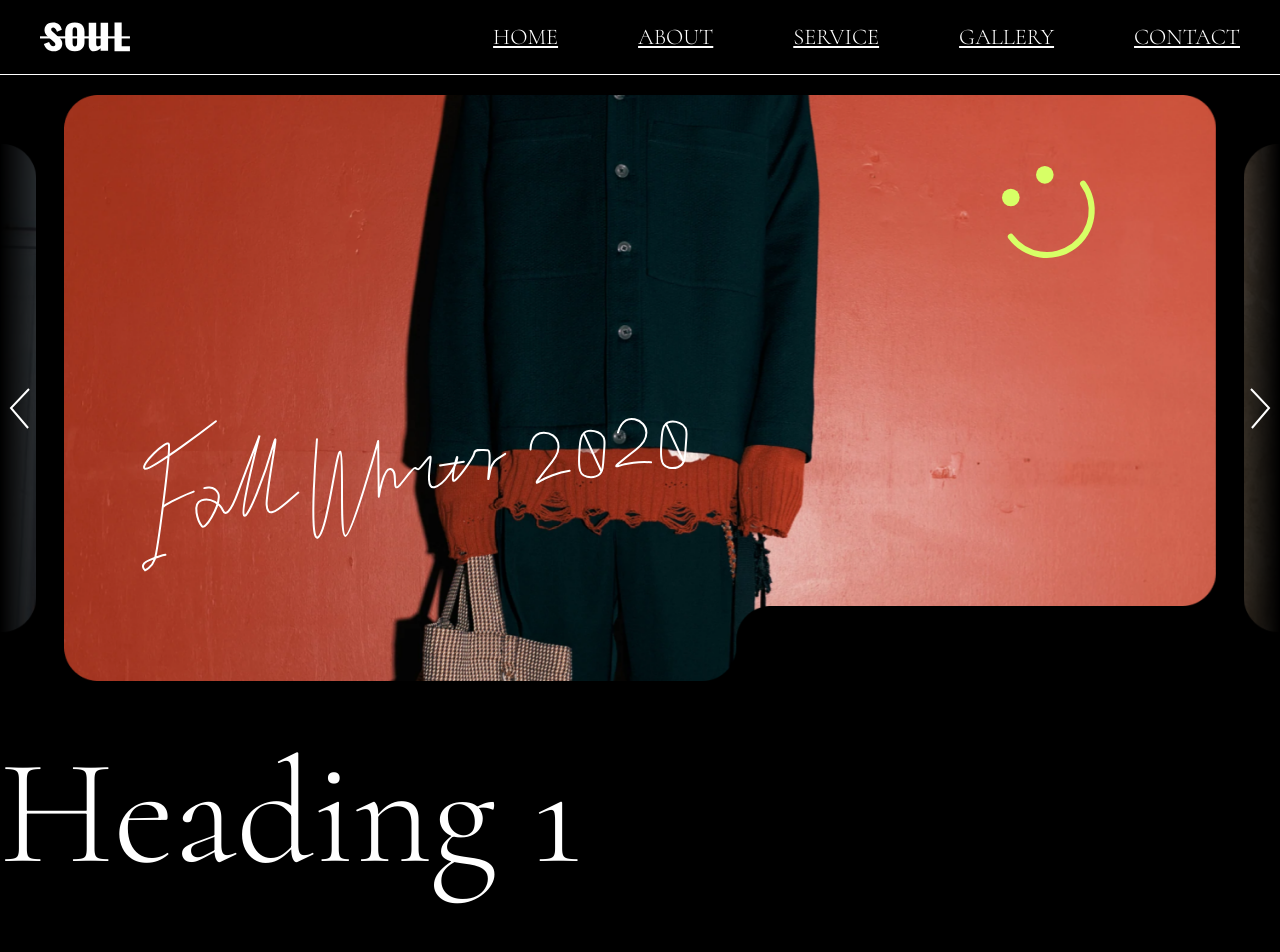
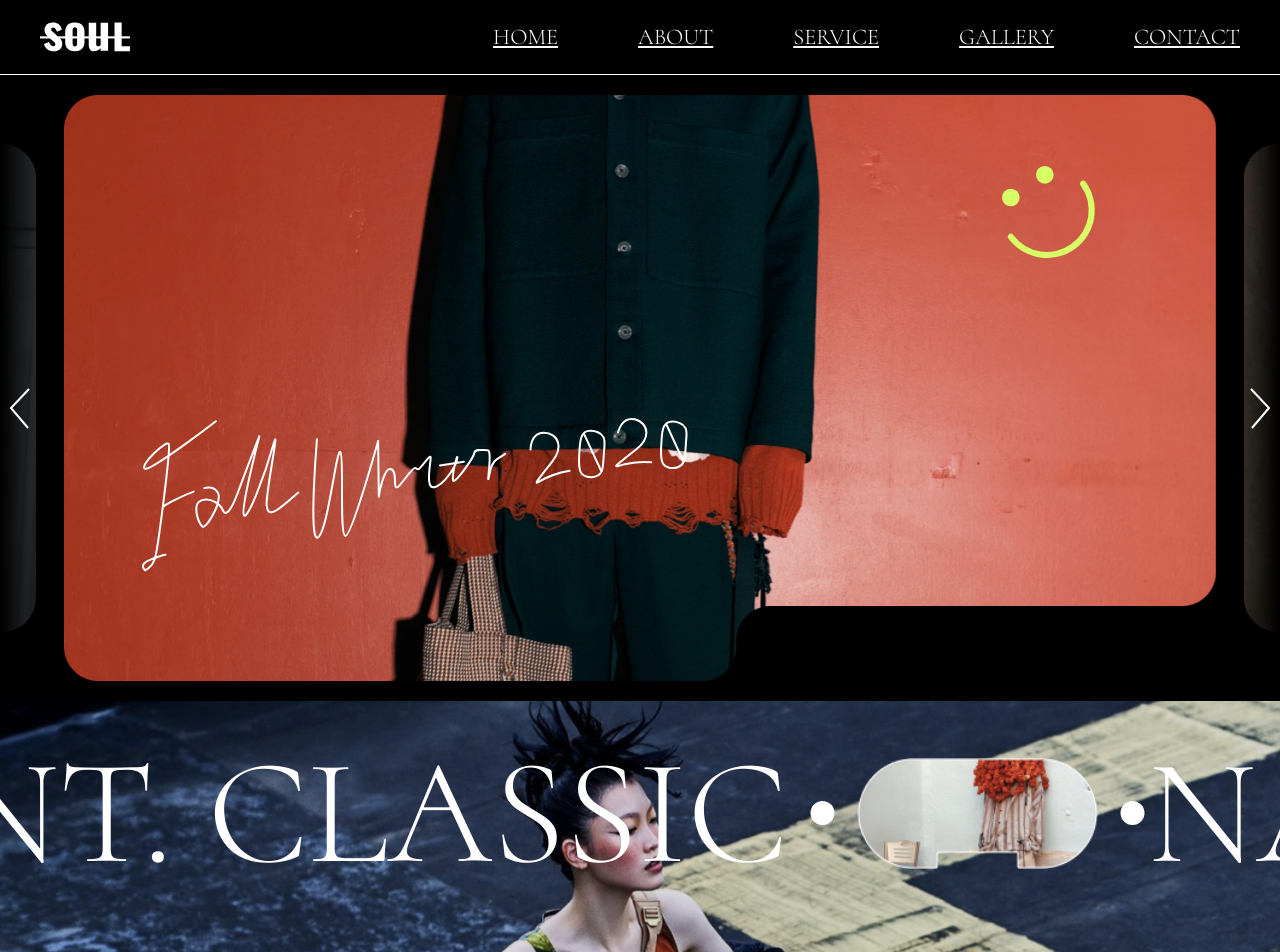
Before and after one commit to ienming/test, a Vue app: page / in a window 1280 px wide. Shown: the top 952 px of the page. Built offline with nearby package versions, Linux system fonts and the light colour scheme.

Commit message:
fix resize hero, marquee section

```diff
--- a/src/App.vue
+++ b/src/App.vue
@@ -2,12 +2,14 @@
 import MaskButton from './components/MaskButton.vue';
 import StudioHeader from './components/StudioHeader.vue';
 import HeroSwiper from './components/HeroSwiper.vue';
+import MarqueeSection from './components/MarqueeSection.vue';
 </script>
 
 <template>
   <StudioHeader></StudioHeader>
   <main>
     <HeroSwiper></HeroSwiper>
+    <MarqueeSection></MarqueeSection>
     <h1 class="fz-h1">Heading 1</h1>
     <h2 class="fz-h2">Heading 2</h2>
     <h3 class="fz-h3">Heading 3</h3>
--- a/src/components/HeroSwiper.vue
+++ b/src/components/HeroSwiper.vue
@@ -33,6 +33,26 @@ const heros = [
 ]
 
 // Controls
+// Swipte on phone
+let touchstartX = 0;
+let touchstartY = 0;
+let touchendX = 0;
+let touchendY = 0;
+
+function handleGesture(touchstartX, touchstartY, touchendX, touchendY) {
+    const delx = touchendX - touchstartX;
+    const dely = touchendY - touchstartY;
+    if(Math.abs(delx) > Math.abs(dely)){
+        if(delx > 0) {
+            // alert("right")
+            prevHero()
+        }else{
+            // alert("left")
+            nextHero()
+        }
+    }
+}
+
 function scrollBox(){
     const dom = heroScrollBox.value
     gsap.to(dom, {
@@ -49,6 +69,17 @@ function scrollBox(){
 
             }
         })
+}
+
+function initHero(){
+    const herosDom = heroScrollBox.value.children
+    const arr = Array.from(herosDom)
+    for (let i=0; i<arr.length; i++){
+        console.log(arr[i].offsetLeft)
+        heros[i]['left'] = arr[i].offsetLeft
+        heros[i]['width'] = arr[i].clientWidth
+    }
+    scrollBox()
 }
 
 function nextHero(){
@@ -72,24 +103,32 @@ function prevHero(){
 
 //
 const activeHero = ref(1);
-const heroScrollBox = ref();
-console.log(heroScrollBox);
+const heroScrollBox = ref(null);
+const heroBox = ref(null);
 onMounted(()=>{
     nextTick(()=>{
-        const herosDom = heroScrollBox.value.children
-        const arr = Array.from(herosDom)
-        for (let i=0; i<arr.length; i++){
-            console.log(arr[i].offsetLeft)
-            heros[i]['left'] = arr[i].offsetLeft
-            heros[i]['width'] = arr[i].clientWidth
-        }
+        initHero()
+
+        const gestureZone = heroBox.value
+        gestureZone.addEventListener('touchstart', function(event) {
+            touchstartX = event.changedTouches[0].screenX;
+            touchstartY = event.changedTouches[0].screenY;
+        }, false);
+        gestureZone.addEventListener('touchend', function(event) {
+            touchendX = event.changedTouches[0].screenX;
+            touchendY = event.changedTouches[0].screenY;
+            handleGesture(touchstartX, touchstartY, touchendX, touchendY)
+        }, false);
     })
-    scrollBox()
+})
+
+window.addEventListener('resize', ()=>{
+    initHero()
 })
 </script>
 
 <template>
-    <section class="relative py-4 outer">
+    <section class="relative py-4 outer" ref="heroBox">
         <!-- now hero: {{ activeHero }} -->
         <section class="overflow-hidden">
             <div class="flex items-center" ref="heroScrollBox"
--- /dev/null
+++ b/src/components/MarqueeSection.vue
@@ -0,0 +1,48 @@
+<script setup>
+import IconDot from './icons/IconDot.vue';
+import bgImgDesktop from '../assets/sec_3.png';
+import bgImgMobile from '../assets/sec_3_mob.png';
+import mqImg from '../assets/sec_3_marquee.png';
+</script>
+
+<template>
+    <section class="relative overflow-hidden">
+        <img :src="bgImgDesktop" class="w-full hidden lg:block" alt="">
+        <img :src="bgImgMobile" class="w-full lg:hidden" alt="">
+        <section class="absolute top-0 left-0 fz-h1 flex">
+            <div class="marquee whitespace-nowrap relative" v-for="n of 2" :key="n">
+                <span class="flex items-center gap-4">
+                    <span>NATURE. ELEGANT. CLASSIC</span>
+                    <div>
+                        <IconDot class="w-2 lg:w-6"></IconDot>
+                    </div>
+                    <div class="w-28 lg:w-48">
+                        <img :src="mqImg" alt="" class="w-full"/>
+                    </div>
+                    <div>
+                        <IconDot class="w-2 lg:w-6"></IconDot>
+                    </div>
+                </span>
+            </div>
+        </section>
+    </section>
+</template>
+
+<style scoped>
+.marquee{
+    animation: marquee 10s infinite linear;
+}
+.marquee:nth-child(2){
+    left: -100%;
+    /* border: 1px solid red; */
+}
+
+@keyframes marquee {
+    0% {
+        transform: translateX(0%);
+    }
+    100%{
+        transform: translateX(100%);
+    }
+}
+</style>
--- a/src/components/StudioHeader.vue
+++ b/src/components/StudioHeader.vue
@@ -61,16 +61,18 @@ const linksMobile = [
         width: var(--dot-size);
         height: var(--dot-size);
         position: absolute;
-        top: 50%;
+        top: 70%;
         left: -20px;
         transform: translateY(-50%);
         border-radius: 50%;
         background-color: white;
         opacity: 0;
+        transition: all .1s ease-in;
     }
 }
 
 .studio-link:hover::before{
     opacity: 1;
+    top: 50%;
 }
 </style>
--- /dev/null
+++ b/src/components/icons/IconDot.vue
@@ -0,0 +1,5 @@
+<template>
+    <svg width="24" height="24" viewBox="0 0 24 24" fill="none" xmlns="http://www.w3.org/2000/svg">
+        <circle id="Ellipse 10" cx="12" cy="12" r="12" fill="white"/>
+    </svg>
+</template>
```
Also changed, not shown: public/sec_3_mob.png (added), src/assets/ellipse.svg (added).
